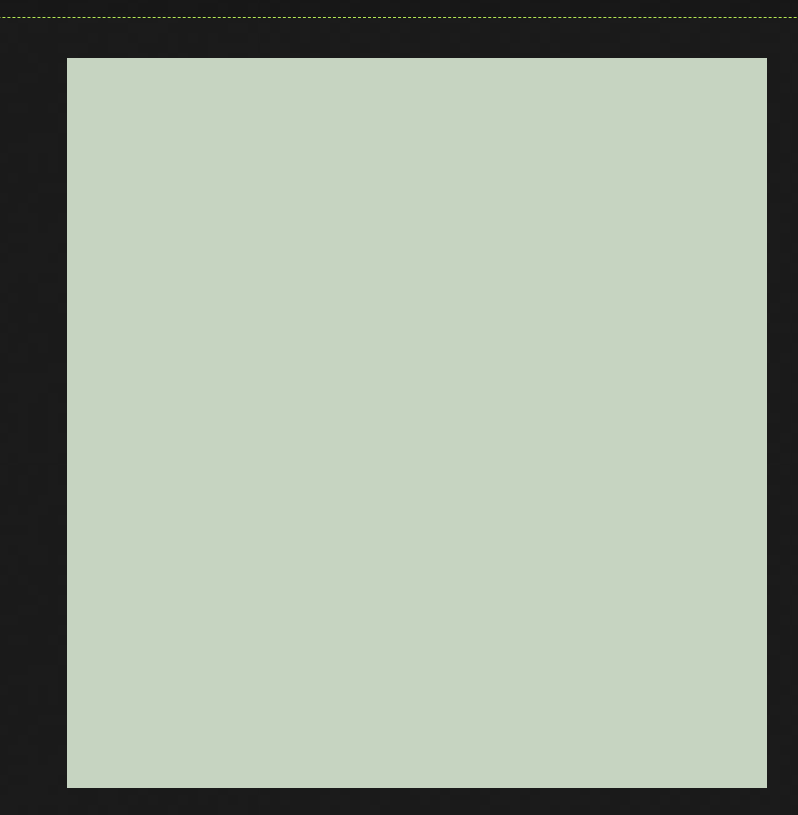
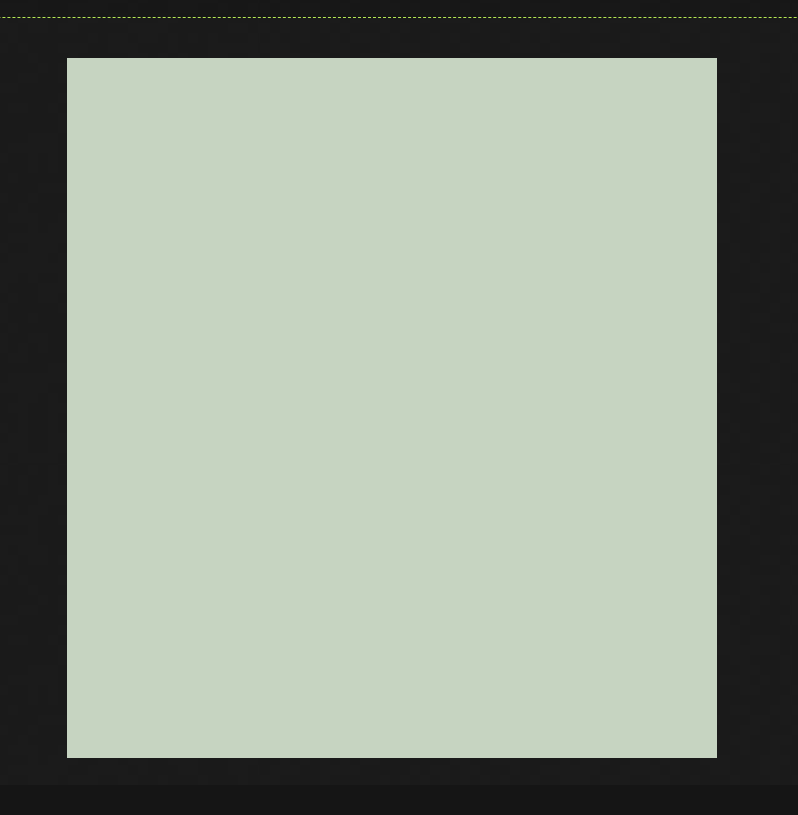
Before and after one commit to nohponex/snake.js, a plain HTML site: page params.html in a window 1280 px wide. Shown: the part 68-883 px from the top of the page, without its empty margins (273-1071 px from the left). After the commit the page ends 853 px from the top, so only its background shows below. Drawn offline with nearby package versions, Linux system fonts and the light colour scheme.

Commit message:
Update params.html

```diff
--- a/params.html
+++ b/params.html
@@ -33,7 +33,7 @@
     <div class="container">
       <section id="main_content">
         <div class="canvas_container">
-          <canvas id="canvas" width="700" height="730">
+          <canvas id="canvas" width="650" height="700">
               Canvas not available
           </canvas>
         </div>
```
